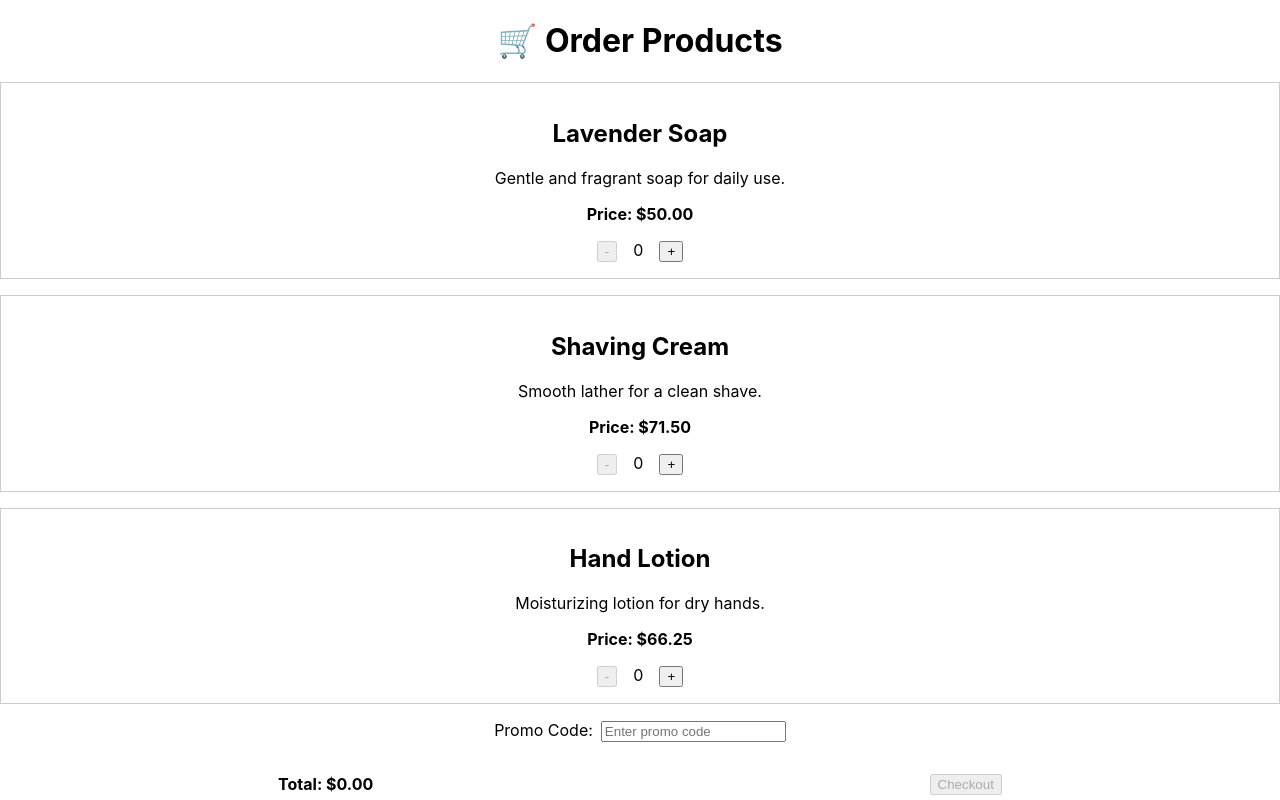
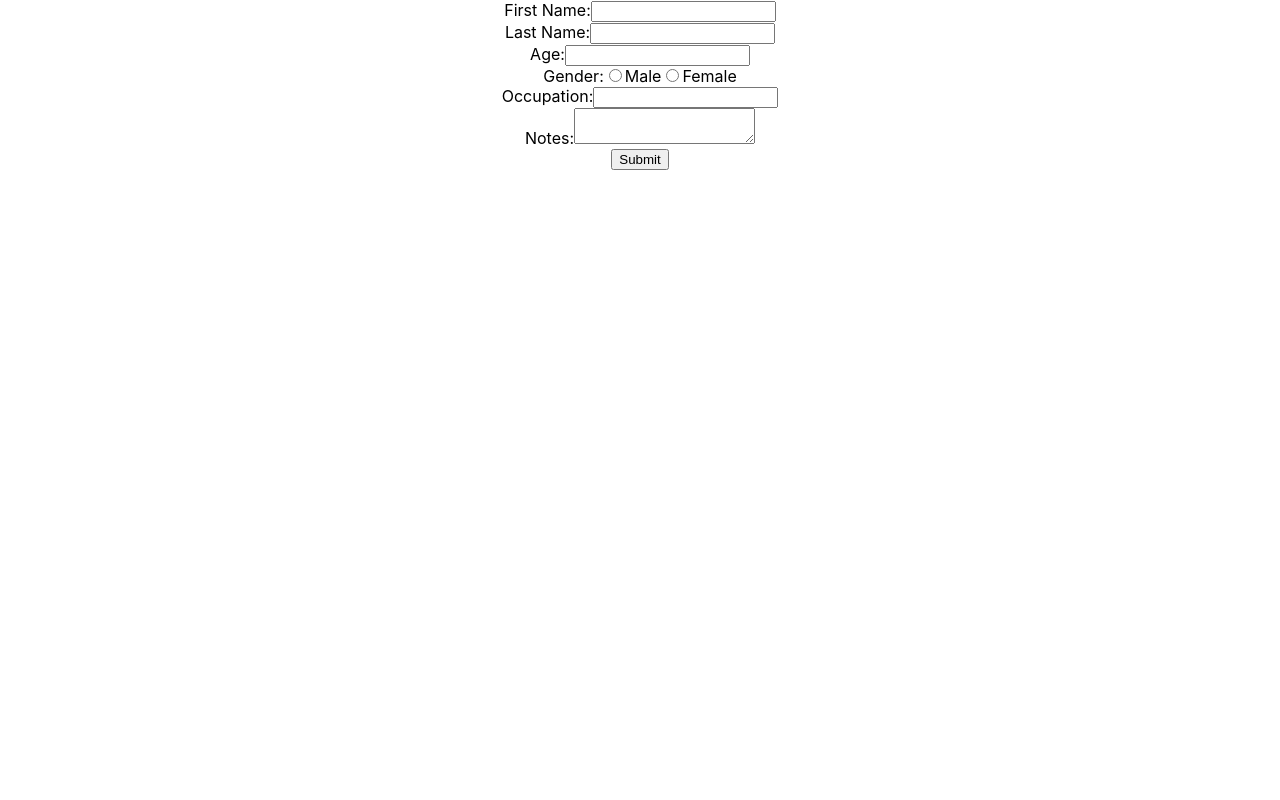
Before and after one commit to jonneldev/dt-webdev-react, a React (Create React App) app in the folder day1/: page / in a window 1280 px wide. Built offline with nearby package versions, Linux system fonts and the light colour scheme.

Commit message:
day 6 activity

```diff
--- a/day1/src/App.tsx
+++ b/day1/src/App.tsx
@@ -7,6 +7,7 @@ import { MyInput, MyCounter, UserInfo, withLoader } from './components/Day4/Day4
 import { BatchCounter } from './components/Day5/Day5';
 import MovieReviews from './components/Day5/MovieReviews';
 import CheckoutPage from './components/Day5/CheckoutPage';
+import UserForm from './components/Day6/Day6';
 
 
 // import Part0, { Part2 } from './Activity1';
@@ -15,8 +16,9 @@ const UserInfoWithLoader = withLoader(UserInfo);
 function App() {
   return (
     <div className="App">
+      < UserForm />
 
-      < CheckoutPage />
+      {/* < CheckoutPage /> */}
 
       {/* <MovieReviews /> */}
 
--- /dev/null
+++ b/day1/src/components/Day6/Day6.jsx
@@ -0,0 +1,101 @@
+import React, { use, useState } from "react";
+
+export function UserForm() {
+  //  Add state variables for each field here
+  const [firstName, setFirstName] = useState("")
+  const [lastName, setlastName] = useState("")
+  const [age, setAge] = useState("")
+  const [gender, setGender] = useState("")
+  const [occupation, setOccupation] = useState("")
+  const [notes, setNotes] = useState("")
+
+  const handleSubmit = (e) => {
+    //  prevent default submission, Log or alert the form data
+    e.preventDefault();
+    console.log({
+      firstName,
+      lastName,
+      age,
+      gender,
+      occupation,
+      notes
+    });
+    alert('Form submitted!')
+
+  };
+
+  return (
+    <form onSubmit={handleSubmit}>
+      <div>
+        <label>First Name:</label>
+        <input
+          type="text" /* add name, bind value and onChange */
+          name="firstName"
+          value={firstName}
+          onChange={(e) => setFirstName(e.target.value)}
+        />
+      </div>
+      <div>
+        <label>Last Name:</label>
+        <input
+          type="text" /* add name, bind value and onChange */
+          name="lastName"
+          value={lastName}
+          onChange={(e) => setlastName(e.target.value)}
+        />
+      </div>
+      <div>
+        <label>Age:</label>
+        <input
+          type="number" /* add name, bind value and onChange */
+          name="age"
+          value={age}
+          onChange={(e) => setAge(e.target.value)}
+        />
+      </div>
+      <div>
+        <label>Gender:</label>
+        <label>
+          <input
+            type="radio"
+            value="male"
+            name="gender" /* add name, bind checked and onChange */
+            checked={gender === "male"}
+            onChange={(e) => setGender(e.target.value)}
+          />
+          Male
+        </label>
+        <label>
+          <input
+            type="radio"
+            value="Female"
+            name="gender" /* add name, bind checked and onChange */
+            checked={gender === "female"}
+            onChange={(e) => setGender(e.target.value)}
+          />
+          Female
+        </label>
+      </div>
+      <div>
+        <label>Occupation:</label>
+        <input
+          type="text" /* add name, bind value and onChange */
+          value={occupation}
+          name="occupation"
+          onChange={(e) => setOccupation(e.target.value)}
+        />
+      </div>
+      <div>
+        <label>Notes:</label>
+        <textarea /* bind value and onChange */
+          name="notes"
+          value={notes}
+          onChange={(e) => setNotes(e.target.value)}
+        />
+      </div>
+      <button type="submit">Submit</button>
+    </form>
+  );
+}
+
+export default UserForm;
```
